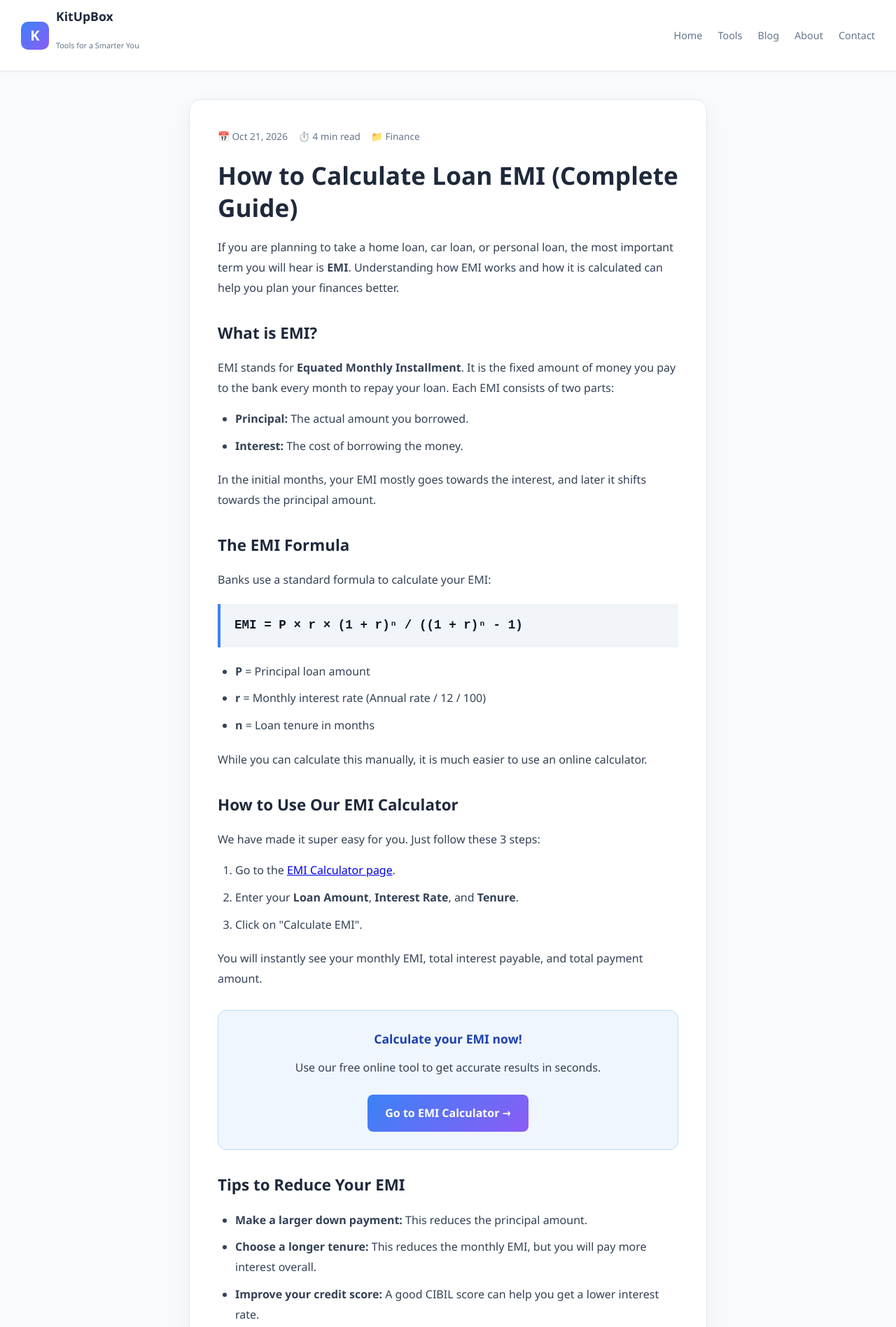
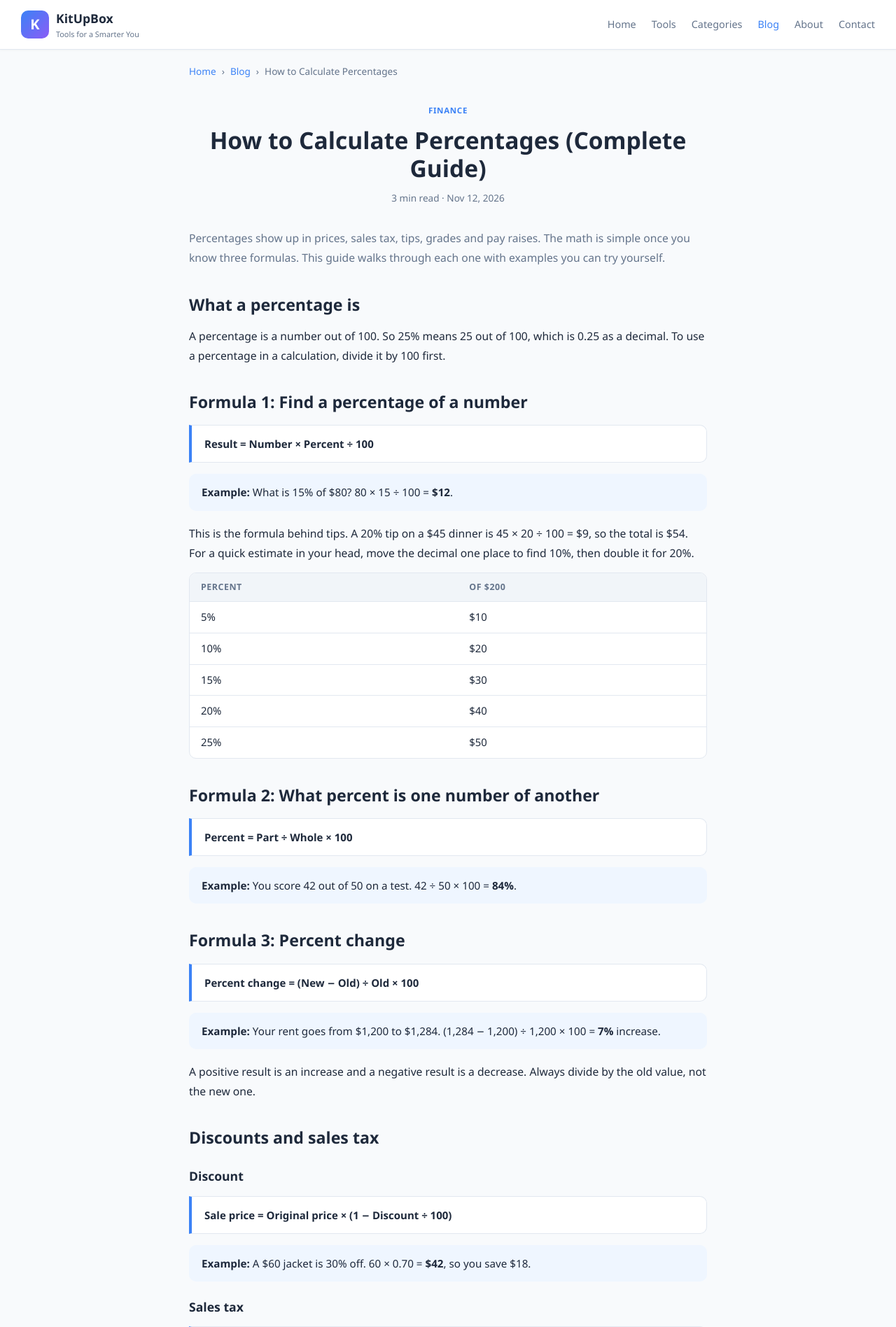
Before and after one commit to dayfunnyvideo-cell/kitupbox, a website: page how-to-calculate-emi.html in a window 1280 px wide. Shown: the top 1896 px of the page at 70% size. Drawn offline with Linux system fonts and the light colour scheme.

Commit message:
Add files via upload

```diff
--- a/how-to-calculate-emi.html
+++ b/how-to-calculate-emi.html
@@ -3,140 +3,149 @@
 <head>
 <meta charset="UTF-8">
 <meta name="viewport" content="width=device-width, initial-scale=1.0">
-  <title>How to Calculate Loan EMI (Complete Guide) | KitUpBox Blog</title>
-  <meta name="description" content="Learn how to calculate your loan EMI (Equated Monthly Installment) manually or using our free online EMI calculator.">
-
+<title>How to Calculate Percentages (Complete Guide) | KitUpBox</title>
+<meta name="description" content="Learn how to find a percentage of a number, work out discounts, sales tax, tips and percent change, with simple formulas and worked examples.">
 <style>
 * { box-sizing: border-box; margin: 0; padding: 0; font-family: 'Segoe UI', Tahoma, Geneva, Verdana, sans-serif; }
-    :root { --bg: #f8fafc; --card: #fff; --border: #e2e8f0; --primary: #3b82f6; --purple: #8b5cf6; --text: #1e293b; --text-muted: #64748b; }
+:root { --bg:#f8fafc; --card:#fff; --border:#e2e8f0; --primary:#3b82f6; --purple:#8b5cf6; --text:#1e293b; --muted:#64748b; }
 html { scroll-behavior: smooth; }
-    body { background: var(--bg); color: var(--text); line-height: 1.8; font-size: 16px; }
-
-    .header { background: #fff; border-bottom: 1px solid var(--border); padding: 12px 30px; display: flex; justify-content: space-between; align-items: center; position: sticky; top: 0; z-index: 1000; box-shadow: 0 1px 3px rgba(0,0,0,0.04); }
-    .logo-area { display: flex; align-items: center; gap: 10px; text-decoration: none; color: inherit; }
-    .logo-icon { width: 40px; height: 40px; background: linear-gradient(135deg, #3b82f6, #8b5cf6); border-radius: 10px; display: flex; align-items: center; justify-content: center; color: #fff; font-weight: 700; font-size: 20px; }
-    .logo-text h1 { font-size: 1.1rem; font-weight: 700; }
-    .logo-text p { font-size: 0.68rem; color: var(--text-muted); }
-    .nav { display: flex; gap: 22px; align-items: center; }
-    .nav a { color: var(--text-muted); text-decoration: none; font-size: 0.9rem; font-weight: 500; }
-    .nav a:hover { color: var(--primary); }
-
-    .container { max-width: 800px; margin: 40px auto; padding: 0 30px; }
-    .article-card { background: #fff; padding: 40px; border-radius: 16px; border: 1px solid var(--border); box-shadow: 0 10px 30px rgba(0,0,0,0.05); }
-
-    .article-meta { font-size: 0.85rem; color: var(--text-muted); margin-bottom: 20px; display: flex; gap: 15px; }
-    h1 { font-size: 2.2rem; color: var(--text); margin-bottom: 20px; line-height: 1.3; }
-    h2 { font-size: 1.4rem; color: var(--text); margin: 30px 0 15px; }
-    h3 { font-size: 1.1rem; color: var(--text); margin: 20px 0 10px; }
-    p { margin-bottom: 15px; color: #334155; }
-    ol, ul { margin-bottom: 20px; padding-left: 25px; color: #334155; }
-    li { margin-bottom: 10px; }
-
-    .formula-box { background: #f1f5f9; border-left: 4px solid var(--primary); padding: 15px 20px; margin: 20px 0; font-family: 'Courier New', monospace; font-size: 1.1rem; font-weight: bold; color: #0f172a; }
-
-    .cta-box { background: #eff6ff; border: 1px solid #bfdbfe; padding: 25px; border-radius: 12px; text-align: center; margin: 30px 0; }
-    .cta-box h3 { margin-top: 0; color: #1e40af; }
-    .cta-btn { display: inline-block; background: linear-gradient(135deg, #3b82f6, #8b5cf6); color: #fff; padding: 12px 25px; border-radius: 8px; text-decoration: none; font-weight: 700; margin-top: 10px; transition: 0.2s; }
-    .cta-btn:hover { transform: translateY(-2px); box-shadow: 0 5px 15px rgba(59,130,246,0.4); }
-
-    .footer { background: #fff; border-top: 1px solid var(--border); padding: 40px 30px 25px; margin-top: 60px; }
-    .footer-inner { max-width: 1100px; margin: 0 auto; display: grid; grid-template-columns: 1.5fr 1fr 1fr 1fr; gap: 30px; margin-bottom: 30px; }
-    .footer h4 { font-size: 0.95rem; margin-bottom: 15px; font-weight: 700; }
-    .footer a { font-size: 0.85rem; color: var(--text-muted); text-decoration: none; display: block; margin-bottom: 8px; }
-    .footer-bottom { max-width: 1100px; margin: 0 auto; padding-top: 20px; border-top: 1px solid var(--border); text-align: center; font-size: 0.8rem; color: var(--text-muted); }
-
-    @media (max-width: 900px) { .nav { display: none; } .footer-inner { grid-template-columns: 1fr 1fr; } }
-    @media (max-width: 600px) { .header { padding: 10px 15px; } .container { padding: 0 15px; margin: 20px auto; } .article-card { padding: 25px 20px; } h1 { font-size: 1.8rem; } .footer-inner { grid-template-columns: 1fr; } }
+body { background: var(--bg); color: var(--text); line-height: 1.6; font-size: 15px; }
+.header { background:#fff; border-bottom:1px solid var(--border); padding:12px 30px; display:flex; justify-content:space-between; align-items:center; position:sticky; top:0; z-index:1000; box-shadow:0 1px 3px rgba(0,0,0,0.04); }
+.logo-area { display:flex; align-items:center; gap:10px; text-decoration:none; color:inherit; }
+.logo-icon { width:40px; height:40px; background:linear-gradient(135deg,#3b82f6,#8b5cf6); border-radius:10px; display:flex; align-items:center; justify-content:center; color:#fff; font-weight:700; font-size:20px; }
+.brand-name { font-size:1.1rem; font-weight:700; }
+.logo-text p { font-size:0.68rem; color:var(--muted); }
+.nav { display:flex; gap:22px; align-items:center; }
+.nav a { color:var(--muted); text-decoration:none; font-size:0.9rem; font-weight:500; }
+.nav a:hover, .nav a.on { color:var(--primary); }
+.breadcrumb { max-width:780px; margin:0 auto; padding:20px 20px 0; font-size:0.85rem; color:var(--muted); }
+.breadcrumb a { color:var(--primary); text-decoration:none; }
+.breadcrumb span { margin:0 8px; }
+.post { max-width:780px; margin:0 auto; padding:10px 20px 20px; }
+.post-head { text-align:center; padding:22px 0 10px; }
+.tag { display:inline-block; font-size:0.72rem; font-weight:700; letter-spacing:0.06em; text-transform:uppercase; color:var(--primary); margin-bottom:12px; }
+.post-head h1 { font-size:2.1rem; line-height:1.2; font-weight:800; margin-bottom:12px; }
+.meta { font-size:0.85rem; color:var(--muted); }
+.lead { font-size:1.05rem; color:var(--muted); margin:22px 0 6px; }
+.post h2 { font-size:1.45rem; font-weight:700; margin:34px 0 12px; }
+.post h3 { font-size:1.1rem; font-weight:700; margin:22px 0 8px; }
+.post p { margin-bottom:14px; line-height:1.8; font-size:0.98rem; }
+.post ul, .post ol { margin:12px 0 18px 24px; font-size:0.98rem; }
+.post li { margin-bottom:8px; line-height:1.7; }
+.post a { color:var(--primary); }
+.formula { background:#fff; border:1px solid var(--border); border-left:4px solid var(--primary); border-radius:0 10px 10px 0; padding:14px 18px; margin:14px 0 16px; font-weight:600; overflow-x:auto; }
+.example { background:#eff6ff; border-radius:10px; padding:14px 18px; margin:14px 0 18px; font-size:0.95rem; }
+.tw { overflow-x:auto; margin:14px 0 20px; border:1px solid var(--border); border-radius:10px; background:#fff; }
+table { border-collapse:collapse; width:100%; min-width:360px; font-size:0.93rem; }
+th, td { text-align:left; padding:10px 16px; border-bottom:1px solid var(--border); }
+tr:last-child td { border-bottom:0; }
+th { background:#f1f5f9; font-size:0.78rem; text-transform:uppercase; letter-spacing:0.04em; color:var(--muted); }
+.cta { background:linear-gradient(135deg,#3b82f6,#8b5cf6); color:#fff; border-radius:14px; padding:26px; text-align:center; margin:34px 0; }
+.cta h2 { color:#fff; margin:0 0 8px; font-size:1.3rem; }
+.cta p { color:#fff; opacity:0.95; margin-bottom:16px; }
+.cta a.btn { display:inline-block; background:#fff; color:#1d4ed8; font-weight:700; text-decoration:none; padding:12px 26px; border-radius:10px; }
+.faq h3 { margin-top:20px; }
+.note { font-size:0.82rem; color:var(--muted); border-top:1px solid var(--border); padding-top:14px; margin-top:30px; }
+.more { display:grid; grid-template-columns:repeat(auto-fit,minmax(200px,1fr)); gap:12px; margin-top:12px; }
+.more a { background:#fff; border:1px solid var(--border); border-radius:12px; padding:14px 16px; text-decoration:none; color:var(--text); font-weight:600; font-size:0.92rem; }
+.more a:hover { border-color:var(--primary); color:var(--primary); }
+.footer { background:#fff; border-top:1px solid var(--border); padding:40px 30px 25px; margin-top:40px; }
+.footer-inner { max-width:1100px; margin:0 auto; display:grid; grid-template-columns:1.5fr 1fr 1fr 1fr; gap:30px; margin-bottom:30px; }
+.footer h4 { font-size:0.95rem; margin-bottom:15px; font-weight:700; }
+.footer a { font-size:0.85rem; color:var(--muted); text-decoration:none; display:block; margin-bottom:8px; }
+.footer a:hover { color:var(--primary); }
+.footer-bottom { max-width:1100px; margin:0 auto; padding-top:20px; border-top:1px solid var(--border); text-align:center; font-size:0.8rem; color:var(--muted); }
+@media (max-width:900px) { .nav { display:none; } .footer-inner { grid-template-columns:1fr 1fr; } }
+@media (max-width:600px) { .header { padding:10px 15px; } .post-head h1 { font-size:1.6rem; } .post h2 { font-size:1.25rem; } .footer-inner { grid-template-columns:1fr; } .cta { padding:22px 16px; } }
 </style>
 </head>
 <body>
-
 <header class="header">
-    <a href="/" class="logo-area"><div class="logo-icon">K</div><div class="logo-text"><h1>KitUpBox</h1><p>Tools for a Smarter You</p></div></a>
-    <nav class="nav">
-      <a href="/">Home</a>
-      <a href="/#popular">Tools</a>
-      <a href="/blog.html">Blog</a>
-      <a href="/about.html">About</a>
-      <a href="/contact.html">Contact</a>
-    </nav>
+  <a href="/" class="logo-area"><div class="logo-icon">K</div><div class="logo-text"><div class="brand-name">KitUpBox</div><p>Tools for a Smarter You</p></div></a>
+  <nav class="nav"><a href="/">Home</a><a href="/#popular">Tools</a><a href="/#categories">Categories</a><a href="/blog.html" class="on">Blog</a><a href="/about.html">About</a><a href="/contact.html">Contact</a></nav>
 </header>
-
-  <div class="container">
-    <div class="article-card">
-      <div class="article-meta">
-        <span>📅 Oct 21, 2026</span>
-        <span>⏱️ 4 min read</span>
-        <span>📁 Finance</span>
+<div class="breadcrumb"><a href="/">Home</a><span>›</span><a href="/blog.html">Blog</a><span>›</span>How to Calculate Percentages</div>
+<article class="post">
+  <div class="post-head">
+    <div class="tag">Finance</div>
+    <h1>How to Calculate Percentages (Complete Guide)</h1>
+    <div class="meta">3 min read · Nov 12, 2026</div>
   </div>
 
-      <h1>How to Calculate Loan EMI (Complete Guide)</h1>
+  <p class="lead">Percentages show up in prices, sales tax, tips, grades and pay raises. The math is simple once you know three formulas. This guide walks through each one with examples you can try yourself.</p>
 
-      <p>If you are planning to take a home loan, car loan, or personal loan, the most important term you will hear is <strong>EMI</strong>. Understanding how EMI works and how it is calculated can help you plan your finances better.</p>
+  <h2>What a percentage is</h2>
+  <p>A percentage is a number out of 100. So 25% means 25 out of 100, which is 0.25 as a decimal. To use a percentage in a calculation, divide it by 100 first.</p>
 
-      <h2>What is EMI?</h2>
-      <p>EMI stands for <strong>Equated Monthly Installment</strong>. It is the fixed amount of money you pay to the bank every month to repay your loan. Each EMI consists of two parts:</p>
+  <h2>Formula 1: Find a percentage of a number</h2>
+  <div class="formula">Result = Number × Percent ÷ 100</div>
+  <div class="example"><strong>Example:</strong> What is 15% of $80? 80 × 15 ÷ 100 = <strong>$12</strong>.</div>
+  <p>This is the formula behind tips. A 20% tip on a $45 dinner is 45 × 20 ÷ 100 = $9, so the total is $54. For a quick estimate in your head, move the decimal one place to find 10%, then double it for 20%.</p>
+  <div class="tw"><table>
+    <tr><th>Percent</th><th>Of $200</th></tr>
+    <tr><td>5%</td><td>$10</td></tr>
+    <tr><td>10%</td><td>$20</td></tr>
+    <tr><td>15%</td><td>$30</td></tr>
+    <tr><td>20%</td><td>$40</td></tr>
+    <tr><td>25%</td><td>$50</td></tr>
+  </table></div>
+
+  <h2>Formula 2: What percent is one number of another</h2>
+  <div class="formula">Percent = Part ÷ Whole × 100</div>
+  <div class="example"><strong>Example:</strong> You score 42 out of 50 on a test. 42 ÷ 50 × 100 = <strong>84%</strong>.</div>
+
+  <h2>Formula 3: Percent change</h2>
+  <div class="formula">Percent change = (New − Old) ÷ Old × 100</div>
+  <div class="example"><strong>Example:</strong> Your rent goes from $1,200 to $1,284. (1,284 − 1,200) ÷ 1,200 × 100 = <strong>7%</strong> increase.</div>
+  <p>A positive result is an increase and a negative result is a decrease. Always divide by the old value, not the new one.</p>
+
+  <h2>Discounts and sales tax</h2>
+  <h3>Discount</h3>
+  <div class="formula">Sale price = Original price × (1 − Discount ÷ 100)</div>
+  <div class="example"><strong>Example:</strong> A $60 jacket is 30% off. 60 × 0.70 = <strong>$42</strong>, so you save $18.</div>
+  <h3>Sales tax</h3>
+  <div class="formula">Total = Price × (1 + Tax rate ÷ 100)</div>
+  <div class="example"><strong>Example:</strong> The $42 jacket with 8% sales tax costs 42 × 1.08 = <strong>$45.36</strong>.</div>
+  <h3>Two discounts in a row</h3>
+  <p>Discounts do not simply add up. Take 20% off, then another 10% off. You pay 80% of the price, then 90% of that, which is 72% of the original. The total discount is 28%, not 30%.</p>
+
+  <h2>Common mistakes</h2>
   <ul>
-        <li><strong>Principal:</strong> The actual amount you borrowed.</li>
-        <li><strong>Interest:</strong> The cost of borrowing the money.</li>
+    <li><strong>Using the wrong base.</strong> For percent change, divide by the starting value.</li>
+    <li><strong>Treating increases and decreases as equal.</strong> A price that rises 50% and then falls 50% does not return to where it started. $100 becomes $150, then $75.</li>
+    <li><strong>Forgetting to convert.</strong> Use 0.08, not 8, when you multiply by a rate.</li>
+    <li><strong>Mixing up percent and percentage points.</strong> A rate that moves from 4% to 5% rose by 1 percentage point, which is a 25% increase.</li>
   </ul>
-      <p>In the initial months, your EMI mostly goes towards the interest, and later it shifts towards the principal amount.</p>
 
-      <h2>The EMI Formula</h2>
-      <p>Banks use a standard formula to calculate your EMI:</p>
-      <div class="formula-box">
-        EMI = P × r × (1 + r)ⁿ / ((1 + r)ⁿ - 1)
-      </div>
-      <ul>
-        <li><strong>P</strong> = Principal loan amount</li>
-        <li><strong>r</strong> = Monthly interest rate (Annual rate / 12 / 100)</li>
-        <li><strong>n</strong> = Loan tenure in months</li>
-      </ul>
-      <p>While you can calculate this manually, it is much easier to use an online calculator.</p>
-
-      <h2>How to Use Our EMI Calculator</h2>
-      <p>We have made it super easy for you. Just follow these 3 steps:</p>
-      <ol>
-        <li>Go to the <a href="/emi-calculator.html">EMI Calculator page</a>.</li>
-        <li>Enter your <strong>Loan Amount</strong>, <strong>Interest Rate</strong>, and <strong>Tenure</strong>.</li>
-        <li>Click on "Calculate EMI".</li>
-      </ol>
-      <p>You will instantly see your monthly EMI, total interest payable, and total payment amount.</p>
-
-      <div class="cta-box">
-        <h3>Calculate your EMI now!</h3>
-        <p>Use our free online tool to get accurate results in seconds.</p>
-        <a href="/emi-calculator.html" class="cta-btn">Go to EMI Calculator →</a>
+  <div class="cta">
+    <h2>Skip the arithmetic</h2>
+    <p>Enter your numbers and get the answer right away.</p>
+    <a class="btn" href="/percentage-calculator.html">Open the Percentage Calculator</a>
   </div>
 
-      <h2>Tips to Reduce Your EMI</h2>
-      <ul>
-        <li><strong>Make a larger down payment:</strong> This reduces the principal amount.</li>
-        <li><strong>Choose a longer tenure:</strong> This reduces the monthly EMI, but you will pay more interest overall.</li>
-        <li><strong>Improve your credit score:</strong> A good CIBIL score can help you get a lower interest rate.</li>
-      </ul>
-
-      <h2>Frequently Asked Questions</h2>
-      <h3>Does a longer tenure mean less EMI?</h3>
-      <p>Yes, a longer tenure spreads your loan over more months, reducing the monthly EMI, but it increases the total interest paid.</p>
-
-      <h3>Can I prepay my loan?</h3>
-      <p>Yes, most banks allow prepayment. It helps you save on interest, but check if there are any prepayment charges.</p>
-
-      <h3>Is the EMI fixed for the entire tenure?</h3>
-      <p>For fixed-rate loans, yes. For floating-rate loans, the EMI can change if the interest rate changes.</p>
-    </div>
+  <div class="faq">
+    <h2>Frequently asked questions</h2>
+    <h3>How do I find the original price after a discount?</h3>
+    <p>Divide the sale price by (1 − discount). If a jacket costs $42 after 30% off, the original price is 42 ÷ 0.70 = $60.</p>
+    <h3>How do I add a percentage to a number?</h3>
+    <p>Multiply the number by (1 + percent ÷ 100). To add 8% to $42, multiply by 1.08.</p>
+    <h3>How do I turn a percentage into a decimal?</h3>
+    <p>Divide by 100, or move the decimal point two places to the left. 7.5% becomes 0.075.</p>
   </div>
 
+  <h2>More free tools</h2>
+  <div class="more"><a href="/loan-calculator.html">Loan Calculator</a><a href="/age-calculator.html">Age Calculator</a><a href="/word-counter.html">Word Counter</a></div>
+
+  <p class="note">The examples are for illustration. Sales tax rates differ by state and city, so use the rate that applies where you shop.</p>
+</article>
 <footer class="footer">
   <div class="footer-inner">
-      <div><div class="logo-area" style="margin-bottom: 12px;"><div class="logo-icon">K</div><div class="logo-text"><h1>KitUpBox</h1><p>Tools for a Smarter You</p></div></div><p style="font-size: 0.85rem; color: var(--text-muted);">Free online tools for everyone.</p></div>
+    <div><a href="/" class="logo-area" style="margin-bottom:12px;"><div class="logo-icon">K</div><div class="logo-text"><div class="brand-name">KitUpBox</div><p>Tools for a Smarter You</p></div></a><p style="font-size:0.85rem;color:var(--muted);">Free online tools for everyone.</p></div>
     <div><h4>Quick Links</h4><a href="/">Home</a><a href="/blog.html">Blog</a><a href="/about.html">About Us</a><a href="/contact.html">Contact Us</a></div>
     <div><h4>Legal</h4><a href="/privacy.html">Privacy Policy</a><a href="/terms.html">Terms</a><a href="/disclaimer.html">Disclaimer</a></div>
-      <div><h4>Popular Tools</h4><a href="/pdf-merger.html">PDF Merger</a><a href="/emi-calculator.html">EMI Calculator</a><a href="/bmi-calculator.html">BMI Calculator</a></div>
+    <div><h4>Popular Tools</h4><a href="/pdf-merger.html">PDF Merger</a><a href="/image-to-pdf.html">Image to PDF</a><a href="/bmi-calculator.html">BMI Calculator</a></div>
   </div>
   <div class="footer-bottom">© 2026 KitUpBox. All rights reserved.</div>
 </footer>
-
 </body>
 </html>
```
Lines whose indentation alone changed are shown as unchanged.
